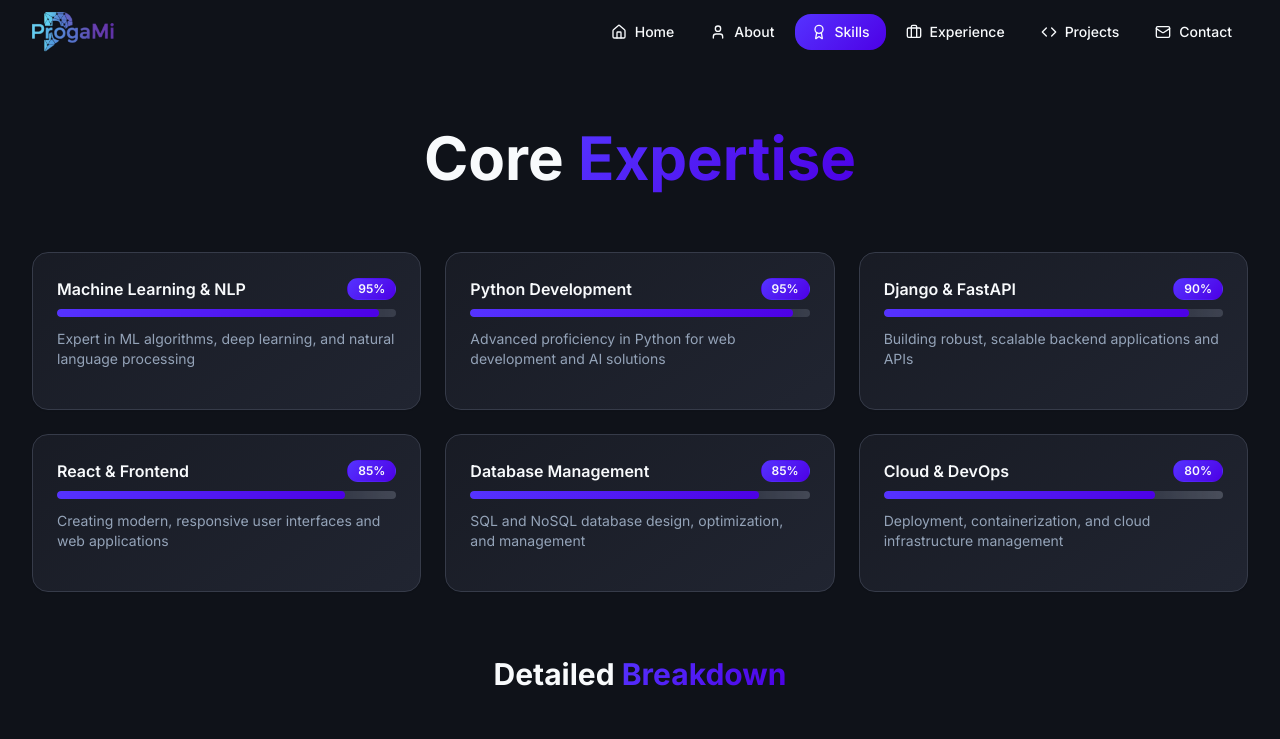
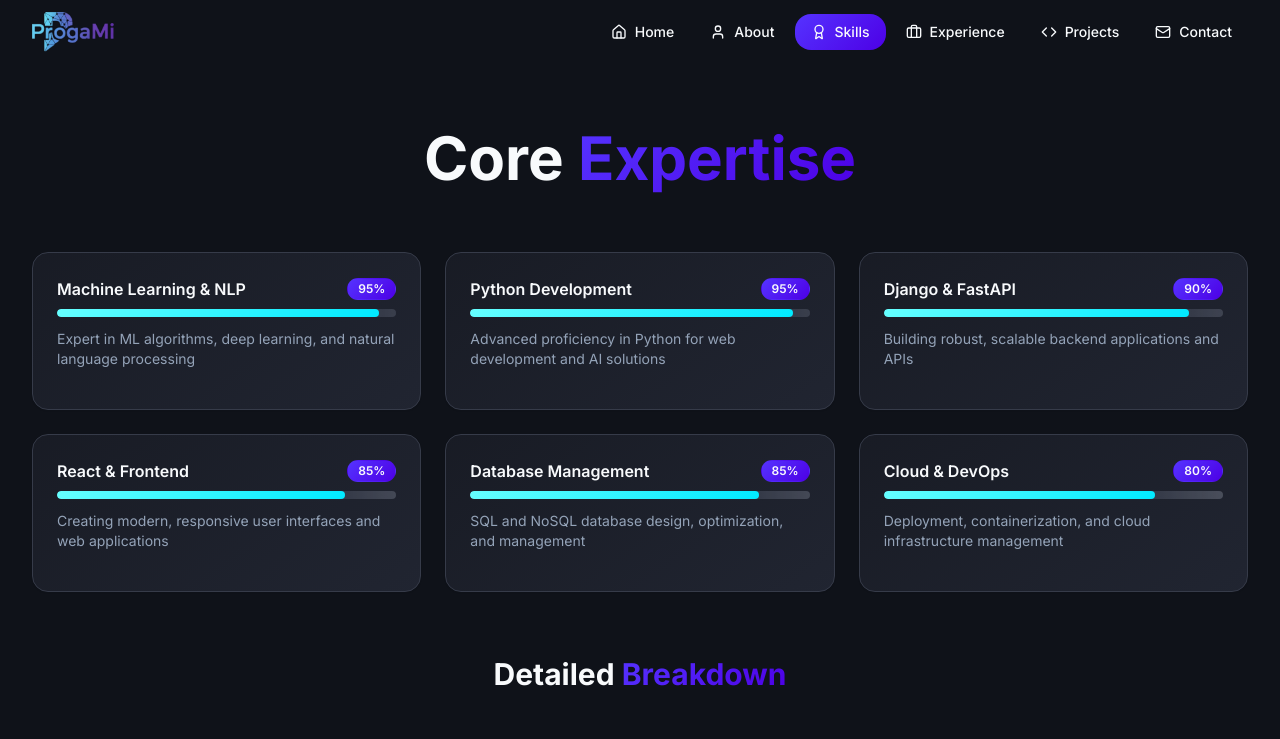
Before and after one commit to Prog-amin/portfolio, a React (Vite) app: page /skills in a window 1280 px wide. Shown: the top 739 px of the page. Built offline with nearby package versions, Linux system fonts and the light colour scheme.

Commit message:
Intial commit

```diff
--- a/src/index.css
+++ b/src/index.css
@@ -237,6 +237,11 @@
     position: relative;
   }
 
+  /* Use site cyan for Core Expertise section bars */
+  .core-expertise .skill-progress {
+    background: var(--gradient-accent);
+  }
+
   .skill-progress::after {
     content: '';
     position: absolute;
--- a/src/pages/Skills.tsx
+++ b/src/pages/Skills.tsx
@@ -96,7 +96,7 @@ const Skills = () => {
         </div>
 
         {/* Top Skills Overview */}
-        <section className="mb-16">
+        <section className="mb-16 core-expertise">
 
           <div className="grid sm:grid-cols-2 lg:grid-cols-3 gap-4 sm:gap-6">
             {topSkills.map((skill, index) => (
```
